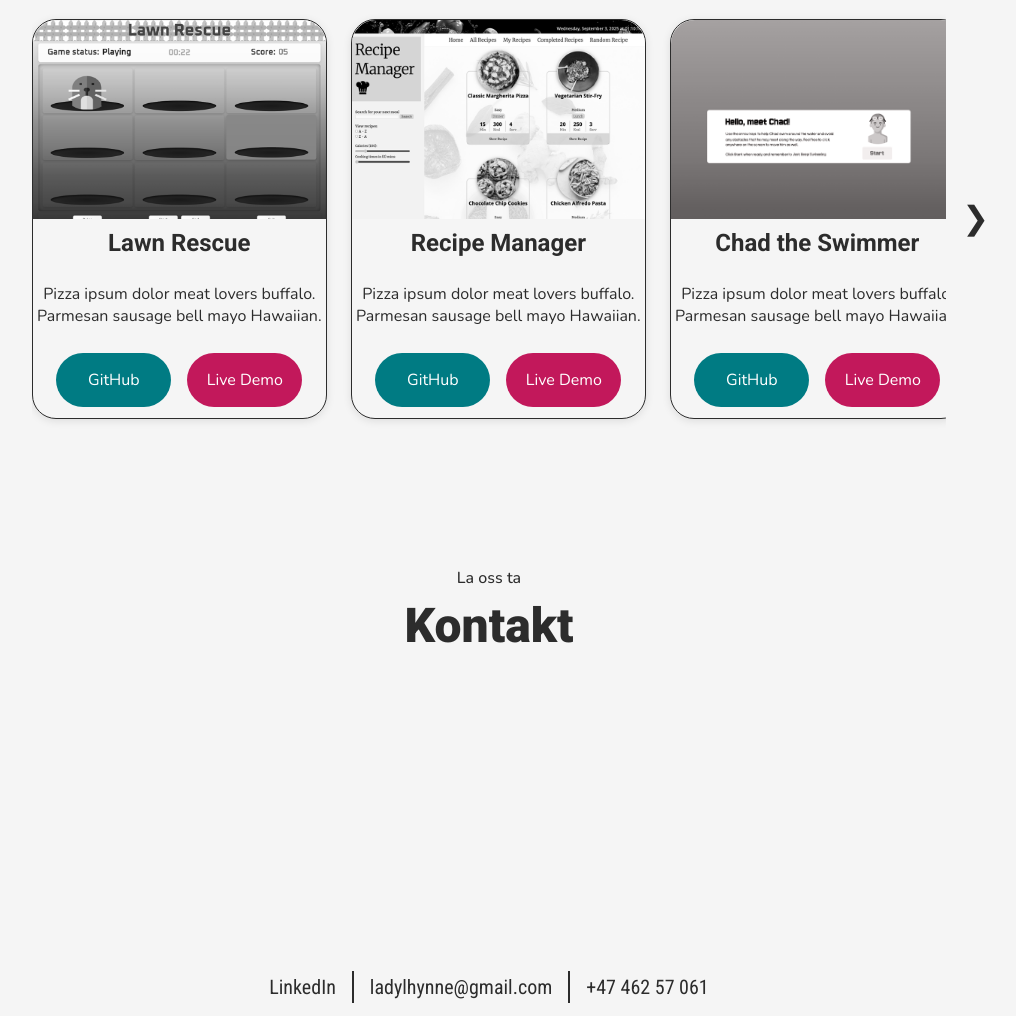
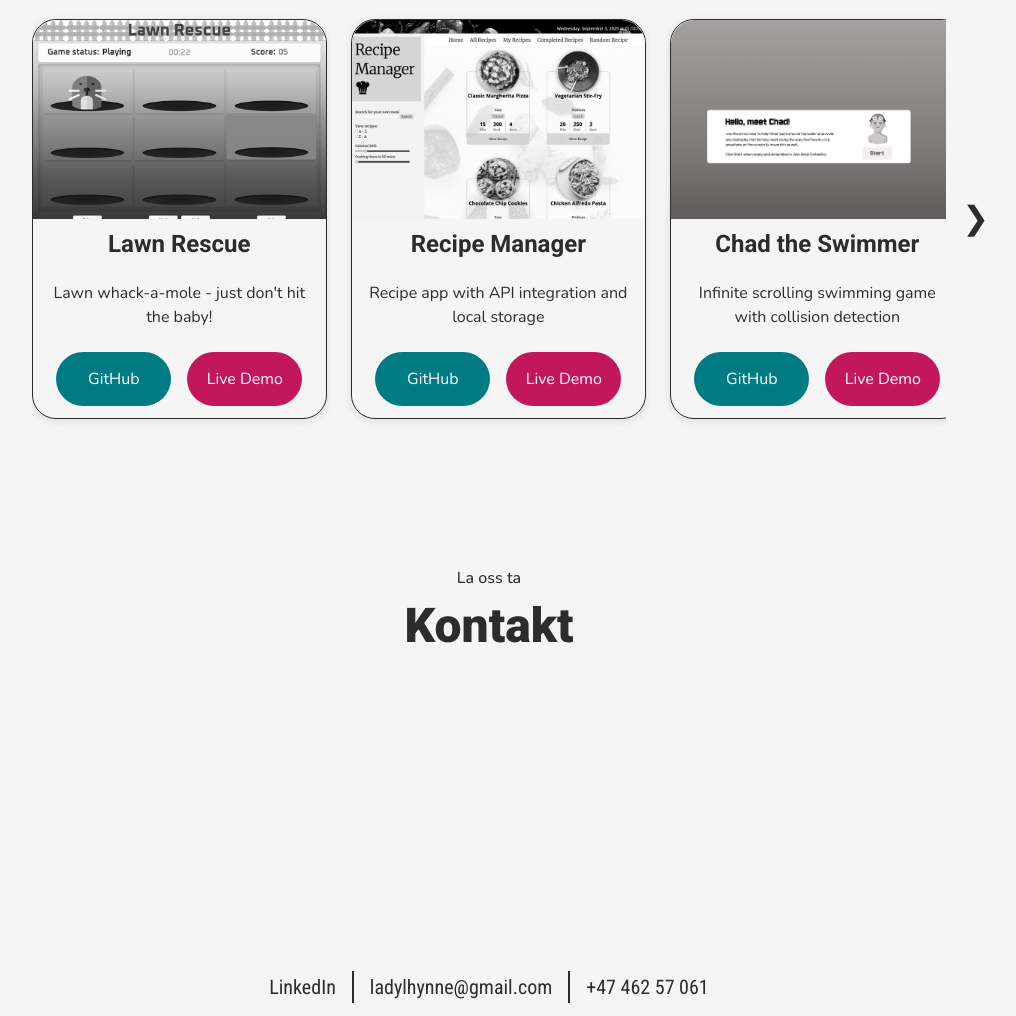
Before and after one commit to lyn-kodehode/lyn-michaels-vite-portfolio, a website built with Vite: page index.html in a window 1280 px wide. Shown: the part 2729-3745 px from the top of the page, without its empty margins (151-1167 px from the left). Built offline with nearby package versions, Linux system fonts and the light colour scheme.

Commit message:
edited project details

```diff
--- a/index.html
+++ b/index.html
@@ -269,8 +269,7 @@
               <div class="project-details">
                 <h3 class="project-title">Lawn Rescue</h3>
                 <p class="project-description">
-                  Pizza ipsum dolor meat lovers buffalo. Parmesan sausage bell
-                  mayo Hawaiian.
+                  Lawn whack-a-mole - just don't hit the baby!
                 </p>
                 <div class="project-btns-container">
                   <a
@@ -295,8 +294,7 @@
               <div class="project-details">
                 <h3 class="project-title">Recipe Manager</h3>
                 <p class="project-description">
-                  Pizza ipsum dolor meat lovers buffalo. Parmesan sausage bell
-                  mayo Hawaiian.
+                  Recipe app with API integration and local storage
                 </p>
                 <div class="project-btns-container">
                   <a
@@ -321,8 +319,7 @@
               <div class="project-details">
                 <h3 class="project-title">Chad the Swimmer</h3>
                 <p class="project-description">
-                  Pizza ipsum dolor meat lovers buffalo. Parmesan sausage bell
-                  mayo Hawaiian.
+                  Infinite scrolling swimming game with collision detection
                 </p>
                 <div class="project-btns-container">
                   <a
@@ -347,8 +344,7 @@
               <div class="project-details">
                 <h3 class="project-title">Tick-Tock-Go!</h3>
                 <p class="project-description">
-                  Pizza ipsum dolor meat lovers buffalo. Parmesan sausage bell
-                  mayo Hawaiian.
+                  Tic-tac-toe race against vanishing pieces
                 </p>
                 <div class="project-btns-container">
                   <a
@@ -373,8 +369,7 @@
               <div class="project-details">
                 <h3 class="project-title">Craftsvilla</h3>
                 <p class="project-description">
-                  Pizza ipsum dolor meat lovers buffalo. Parmesan sausage bell
-                  mayo Hawaiian.
+                  Art workshop platform for art classes and supplies
                 </p>
                 <div class="project-btns-container">
                   <a
--- a/src/styles/style.css
+++ b/src/styles/style.css
@@ -573,7 +573,8 @@ a:hover {
   height: 50%;
   justify-content: space-evenly;
   align-items: center;
-  gap: 1rem;
+  /* gap: 1rem; */
+  gap: 0.7rem;
 }
 .project-card .project-title {
   font-family: var(--primary-font-type);
@@ -582,6 +583,8 @@ a:hover {
 .project-card .project-description {
   font-family: var(--secondary-font-type);
   text-align: center;
+  padding: 0 1rem;
+  line-height: 1.5;
 }
 .project-btns-container {
   display: flex;
```
